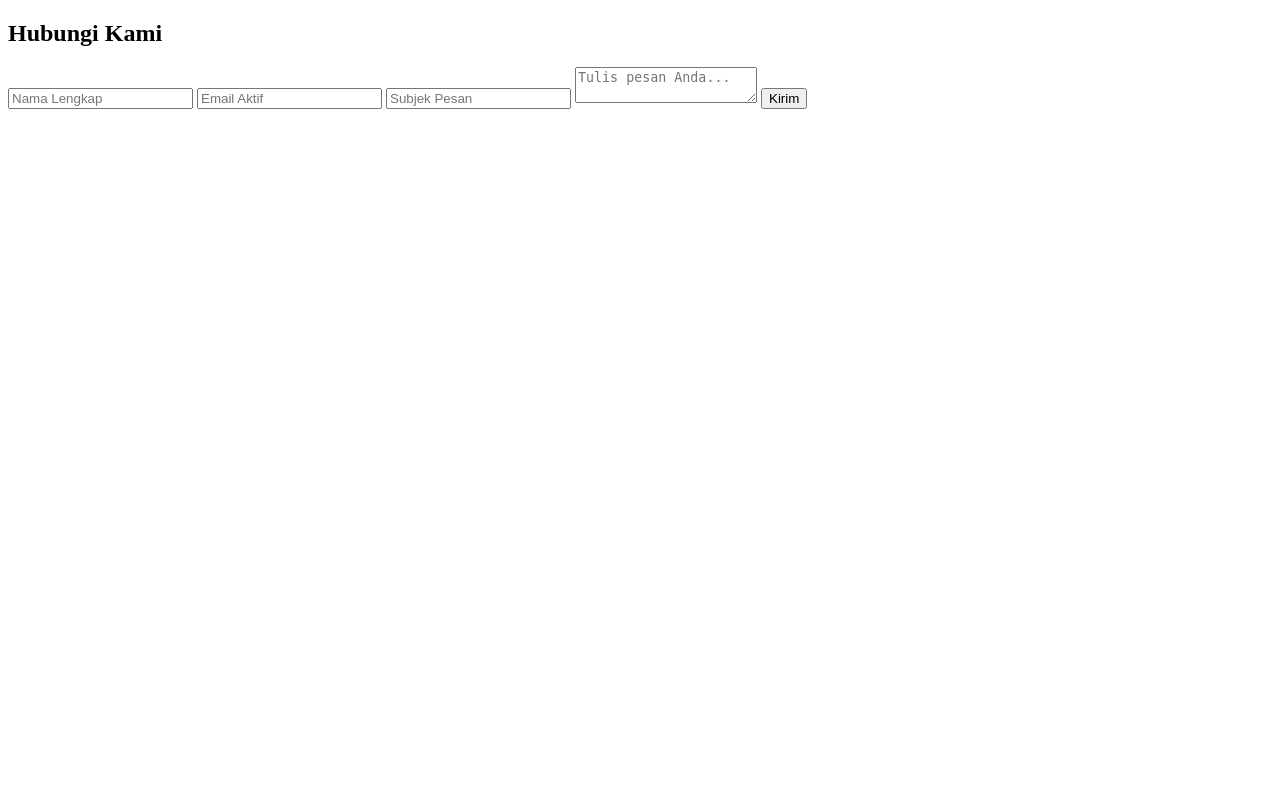
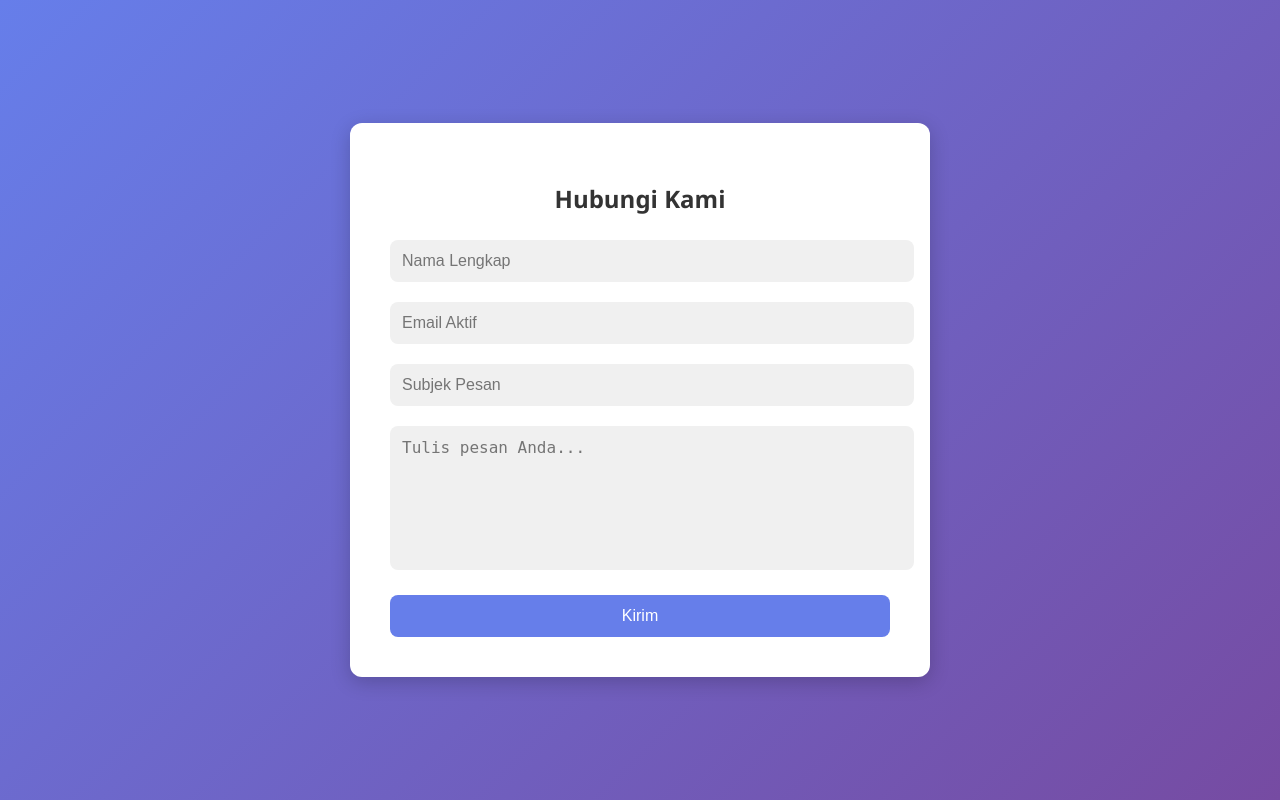
Before and after one commit to muharya022/ilkom-22-cloud-7, a Django app: template sistem_laporan/dokumen/templates/kontak.html in a window 1280 px wide. Run offline with Django 5.2, Linux system fonts and the light colour scheme; the template is opened without the code that fills it, so the values that code supplies are empty; parts of the project's set-up code (start-up, migrations or seed data) failed here and were passed over.

Commit message:
update kontak.html

```diff
--- a/sistem_laporan/dokumen/templates/kontak.html
+++ b/sistem_laporan/dokumen/templates/kontak.html
@@ -4,8 +4,53 @@
   <meta charset="UTF-8">
   <meta name="viewport" content="width=device-width, initial-scale=1">
   <title>Kontak Modern</title>
-
-
+  <style>
+    body {
+      background: linear-gradient(135deg, #667eea, #764ba2);
+      font-family: 'Segoe UI', sans-serif;
+      display: flex;
+      justify-content: center;
+      align-items: center;
+      height: 100vh;
+      margin: 0;
+    }
+    .form-card {
+      background: white;
+      padding: 40px;
+      border-radius: 12px;
+      box-shadow: 0 5px 20px rgba(0,0,0,0.2);
+      width: 100%;
+      max-width: 500px;
+    }
+    .form-card h2 {
+      margin-bottom: 25px;
+      text-align: center;
+      color: #333;
+    }
+    input, textarea {
+      width: 100%;
+      padding: 12px;
+      margin-bottom: 20px;
+      border: none;
+      border-radius: 8px;
+      background-color: #f0f0f0;
+      font-size: 16px;
+    }
+    textarea { resize: none; height: 120px; }
+    button {
+      width: 100%;
+      padding: 12px;
+      background-color: #667eea;
+      color: white;
+      border: none;
+      border-radius: 8px;
+      font-size: 16px;
+      cursor: pointer;
+    }
+    button:hover {
+      background-color: #5a67d8;
+    }
+  </style>
 </head>
 <body>
   <div class="form-card">
```
